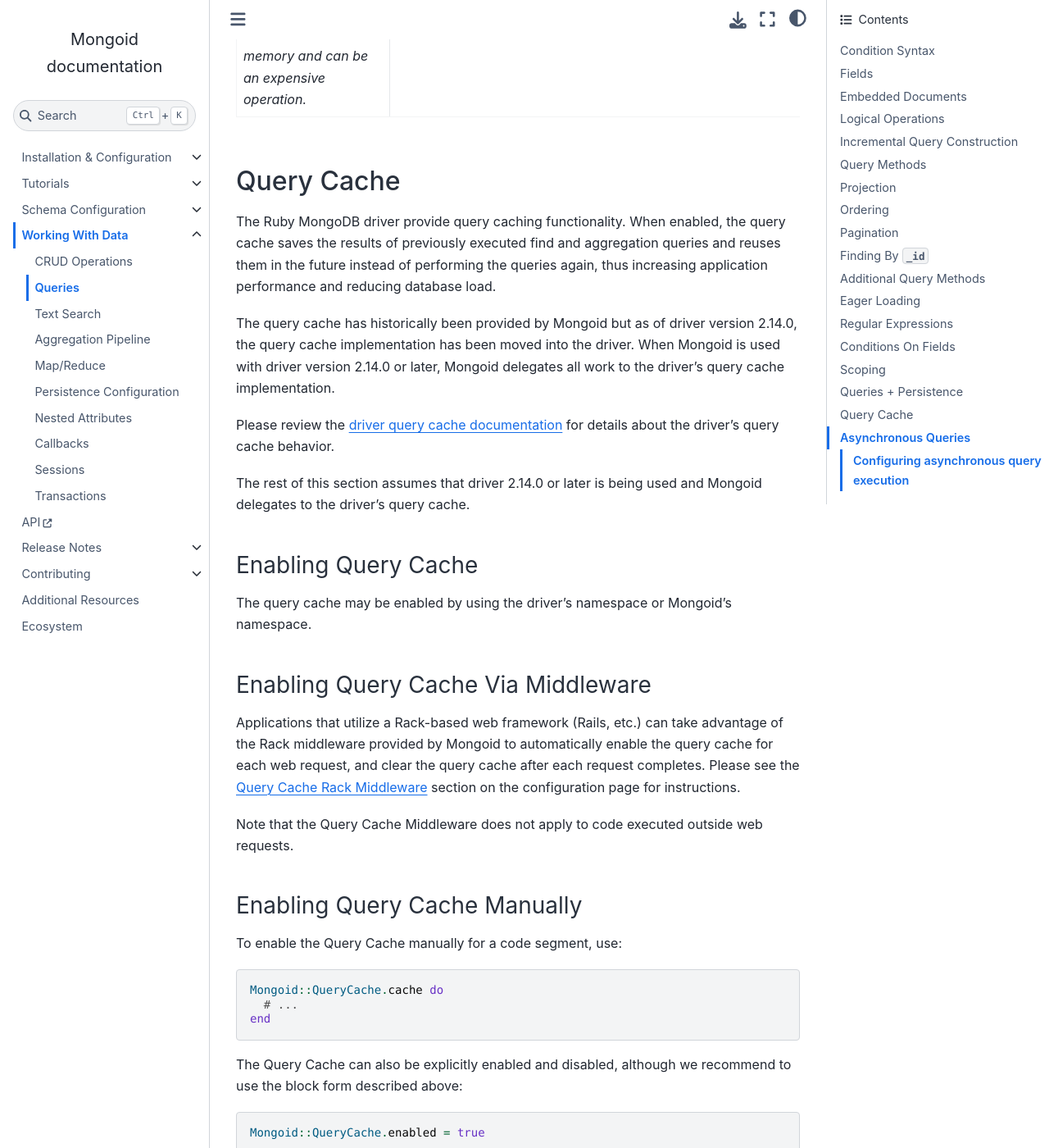
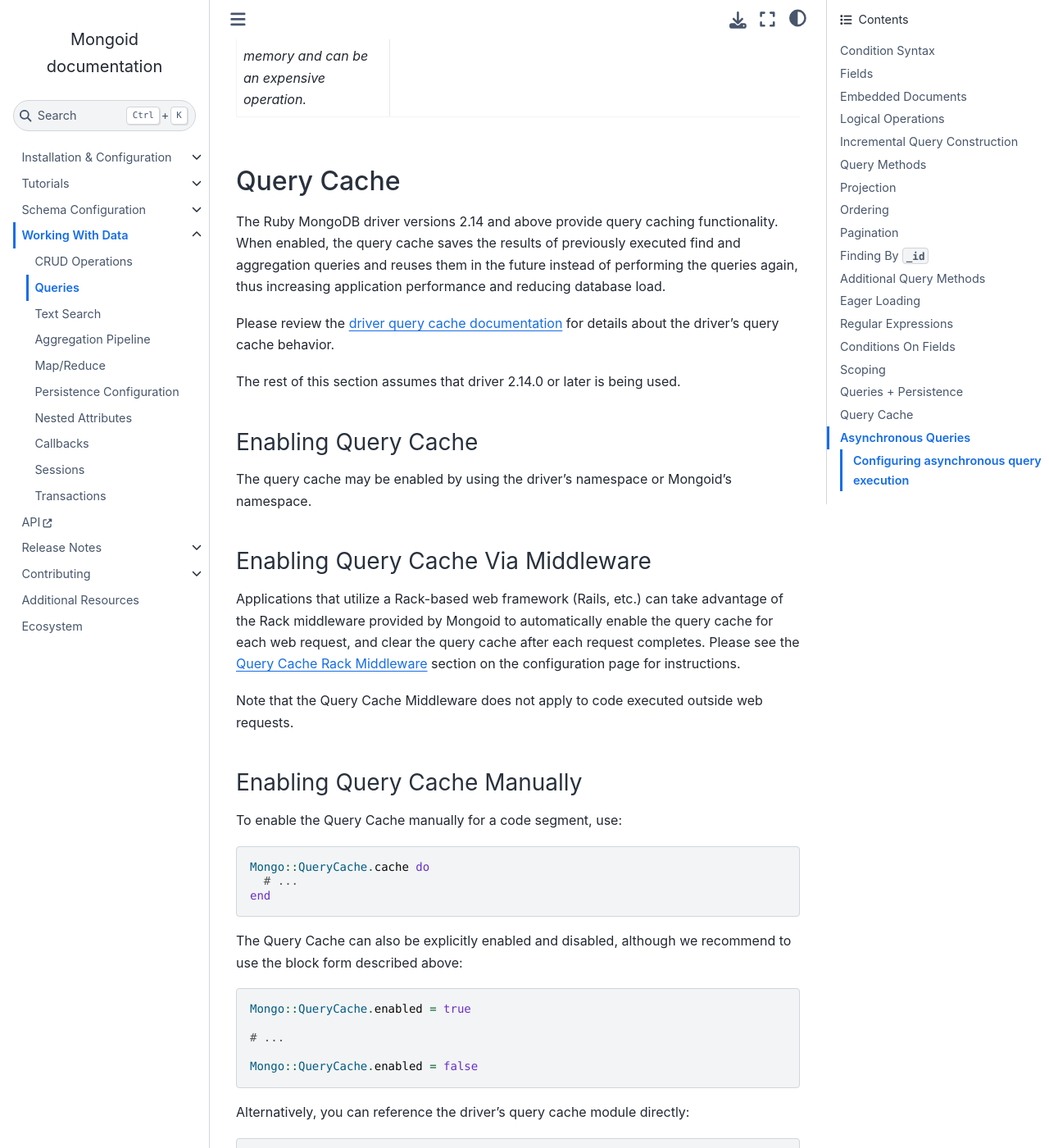
Before and after one commit to i80and/docs-mongoid, a Sphinx documentation site: the page built from docs/reference/queries.txt, in a window 1280 px wide and 1400 px high, scrolled down 41806 px. Shown: the whole window at 82% size. Built offline with Sphinx 7.4.7 and the Sphinx Book theme 1.1.4, drawn with Linux system fonts in a browser that asks for light colours; cross-references to code outside the pages are shown as plain code; some of the changed text lies outside the part shown.

Commit message:
MONGOID-5625 Remove Mongoid::QueryCache (#5650)

```diff
--- a/docs/reference/configuration.txt
+++ b/docs/reference/configuration.txt
@@ -900,9 +900,9 @@ how to enable the Query Cache Middleware in a Ruby on Rails application:
 
   # config/application.rb
 
-  # Add Mongoid::QueryCache::Middleware at the bottom of the middleware stack
+  # Add Mongo::QueryCache::Middleware at the bottom of the middleware stack
   # or before other middleware that queries MongoDB.
-  config.middleware.use Mongoid::QueryCache::Middleware
+  config.middleware.use Mongo::QueryCache::Middleware
 
 Please refer to the `Rails on Rack guide
 <https://guides.rubyonrails.org/rails_on_rack.html#configuring-middleware-stack>`_
--- a/docs/reference/queries.txt
+++ b/docs/reference/queries.txt
@@ -2325,22 +2325,16 @@ document inserts, updates, and deletion.
 Query Cache
 ===========
 
-The Ruby MongoDB driver provide query caching functionality. When enabled, the
+The Ruby MongoDB driver versions 2.14 and above provide query caching functionality. When enabled, the
 query cache saves the results of previously executed find and aggregation
 queries and reuses them in the future instead of performing the queries again,
 thus increasing application performance and reducing database load.
 
-The query cache has historically been provided by Mongoid but as of driver
-version 2.14.0, the query cache implementation has been moved into the driver.
-When Mongoid is used with driver version 2.14.0 or later, Mongoid delegates
-all work to the driver's query cache implementation.
-
 Please review the `driver query cache documentation
 <https://mongodb.com/docs/ruby-driver/current/reference/query-cache/>`_
 for details about the driver's query cache behavior.
 
-The rest of this section assumes that driver 2.14.0 or later is being used and
-Mongoid delegates to the driver's query cache.
+The rest of this section assumes that driver 2.14.0 or later is being used.
 
 
 Enabling Query Cache
@@ -2374,7 +2368,7 @@ To enable the Query Cache manually for a code segment, use:
 
 .. code-block:: ruby
 
-  Mongoid::QueryCache.cache do
+  Mongo::QueryCache.cache do
     # ...
   end
 
@@ -2383,11 +2377,11 @@ recommend to use the block form described above:
 
 .. code-block:: ruby
 
-  Mongoid::QueryCache.enabled = true
+  Mongo::QueryCache.enabled = true
 
   # ...
 
-  Mongoid::QueryCache.enabled = false
+  Mongo::QueryCache.enabled = false
 
 Alternatively, you can reference the driver's query cache module directly:
 
@@ -2412,7 +2406,7 @@ would be sent to the server:
 
 .. code-block:: ruby
 
-  Mongoid::QueryCache.cache do
+  Mongo::QueryCache.cache do
     Band.first
     Band.collection.find.sort(_id: 1).first
   end
@@ -2422,7 +2416,7 @@ is performed by the driver and write by Mongoid, or vice versa:
 
 .. code-block:: ruby
 
-  Mongoid::QueryCache.cache do
+  Mongo::QueryCache.cache do
     Band.first
     Band.collection.insert_one({})
     # Queries again
```
Also changed, not shown: docs/release-notes/mongoid-9.0.txt (+9 -0 lines).
